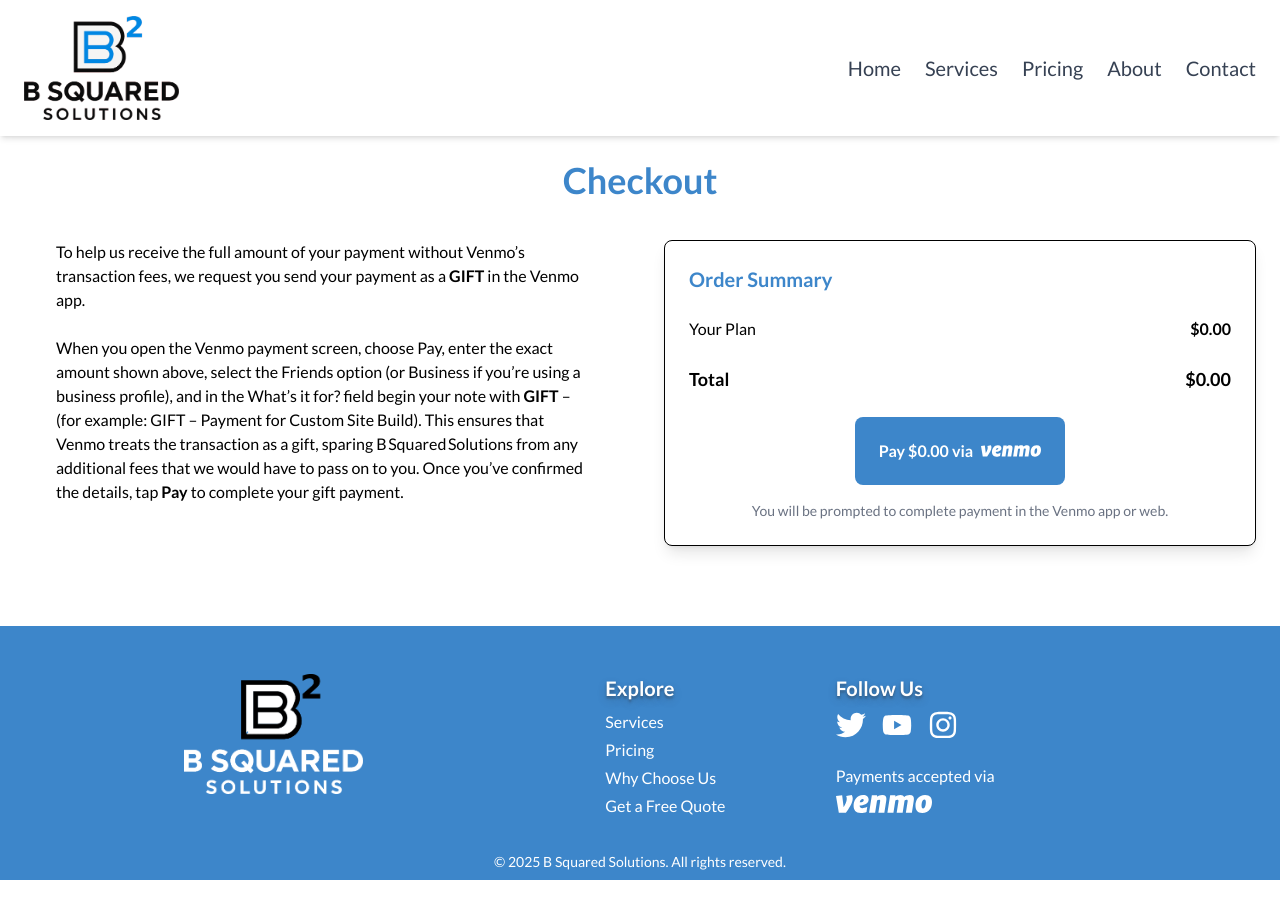
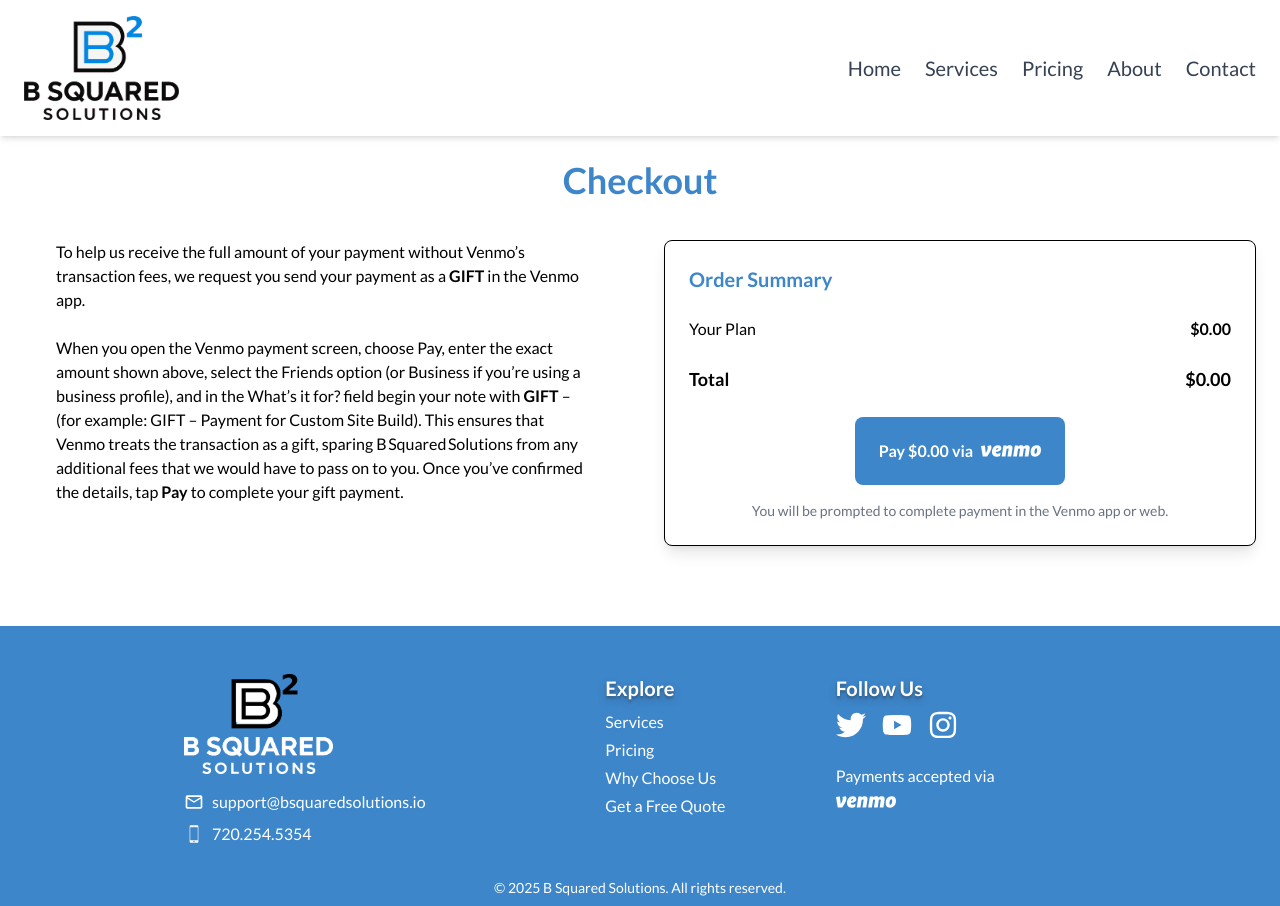
Before and after one commit to BrentOgden/bsquaredsolutions, a React (Vite) app: page /checkoutvenmo in a window 1280 px wide. Before the commit the page ends 880 px from the top, so only its background shows below. Built offline with nearby package versions, Linux system fonts and the light colour scheme.

Commit message:
Update Footer.jsx

```diff
--- a/src/components/Footer.jsx
+++ b/src/components/Footer.jsx
@@ -3,6 +3,9 @@
 import { FaTwitter, FaYoutube, FaInstagram } from 'react-icons/fa'
 import logo from '../assets/bsquaredlogowhite.png'
 import { SiVenmo } from "react-icons/si";
+import { MdOutlineMailOutline } from "react-icons/md";
+import { IoIosPhonePortrait } from "react-icons/io";
+
 
 
 
@@ -16,11 +19,28 @@
                     <img
                         src={logo}
                         alt="B Squared Solutions"
-                        className="h-26 w-auto items-center px-25 md:h-30 mb-4 md:px-0 md:w-auto"
+                        className="h-26 w-auto items-center px-25 md:h-25 mb-4 md:px-0 md:w-auto"
                     />
-                    {/* <p className="text-md text-white pr-20 text-center md:text-left">
-                        Your go‑to digital growth partner—offering bespoke React & Tailwind websites, strategic technical consulting, data‑driven SEO & marketing, and dedicated ongoing support to power your online success.
-                    </p> */}
+                    <div className="space-y-2 text-white text-center md:text-left">
+                        <div className="flex items-center justify-center md:justify-start">
+                            <MdOutlineMailOutline className="mr-2 text-xl" />
+                            <a
+                                href="mailto:support@bsquaredsolutions.io"
+                                className="hover:text-gray-700"
+                            >
+                                support@bsquaredsolutions.io
+                            </a>
+                        </div>
+                        <div className="flex items-center justify-center md:justify-start">
+                            <IoIosPhonePortrait className="mr-2 text-xl" />
+                            <a
+                                href="tel:7202545354"
+                                className="hover:text-gray-700"
+                            >
+                                720.254.5354
+                            </a>
+                        </div>
+                    </div>
                 </div>
 
                 {/* Explore links */}
@@ -44,7 +64,7 @@
                             <a href="#" aria-label="Instagram" className="hover:text-gray-700" target='_blank'><FaInstagram size={30} /></a>
                         </div>
                         <div className="text-white mt-6 text-left space-y-1">
-                            Payments accepted via <SiVenmo className="text-8xl text-left -my-8 leading-none" />
+                            Payments accepted via <SiVenmo className="text-6xl text-left -my-4 leading-none" />
                         </div>
                     </div>
                 </div>
```
